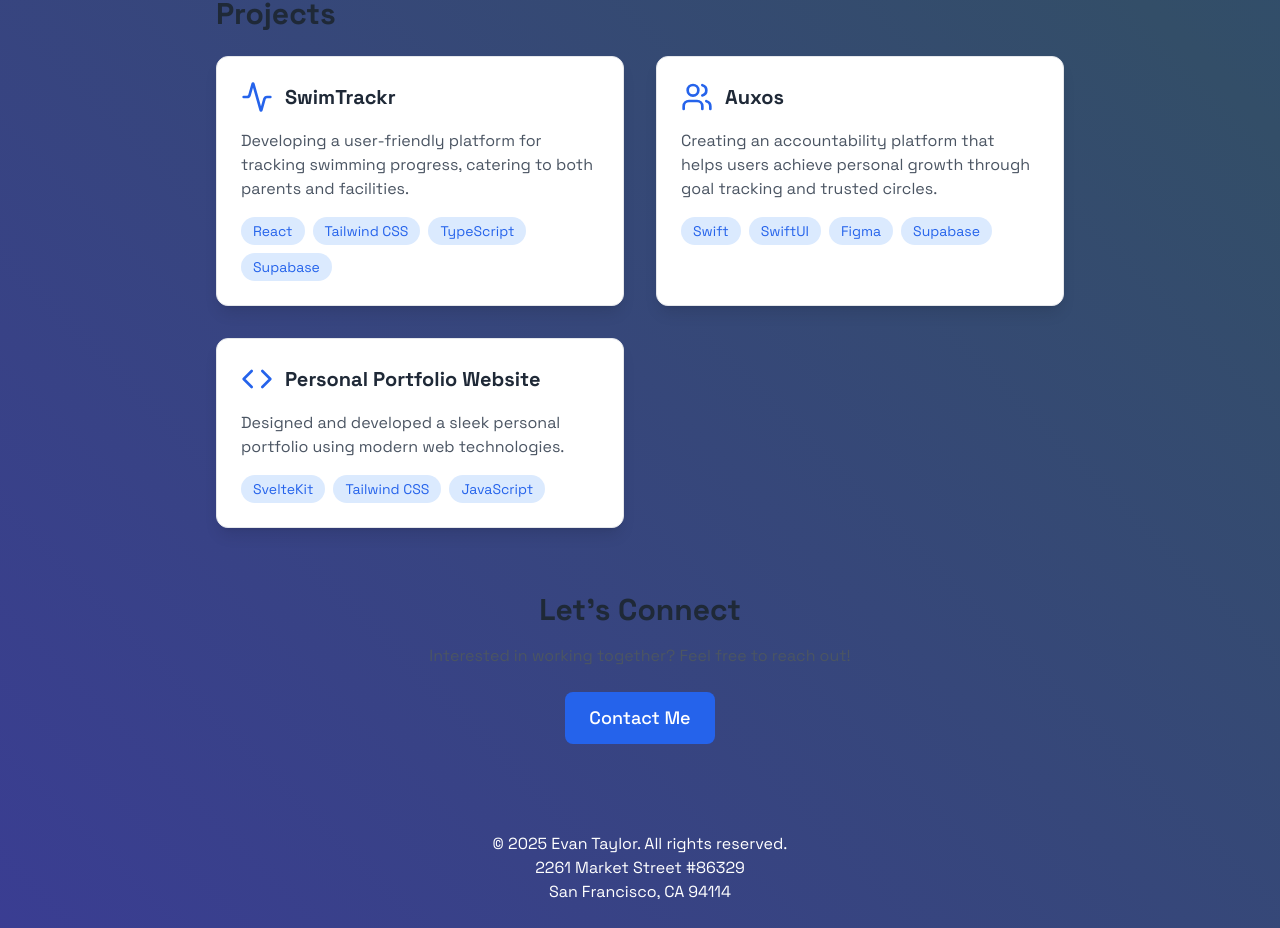
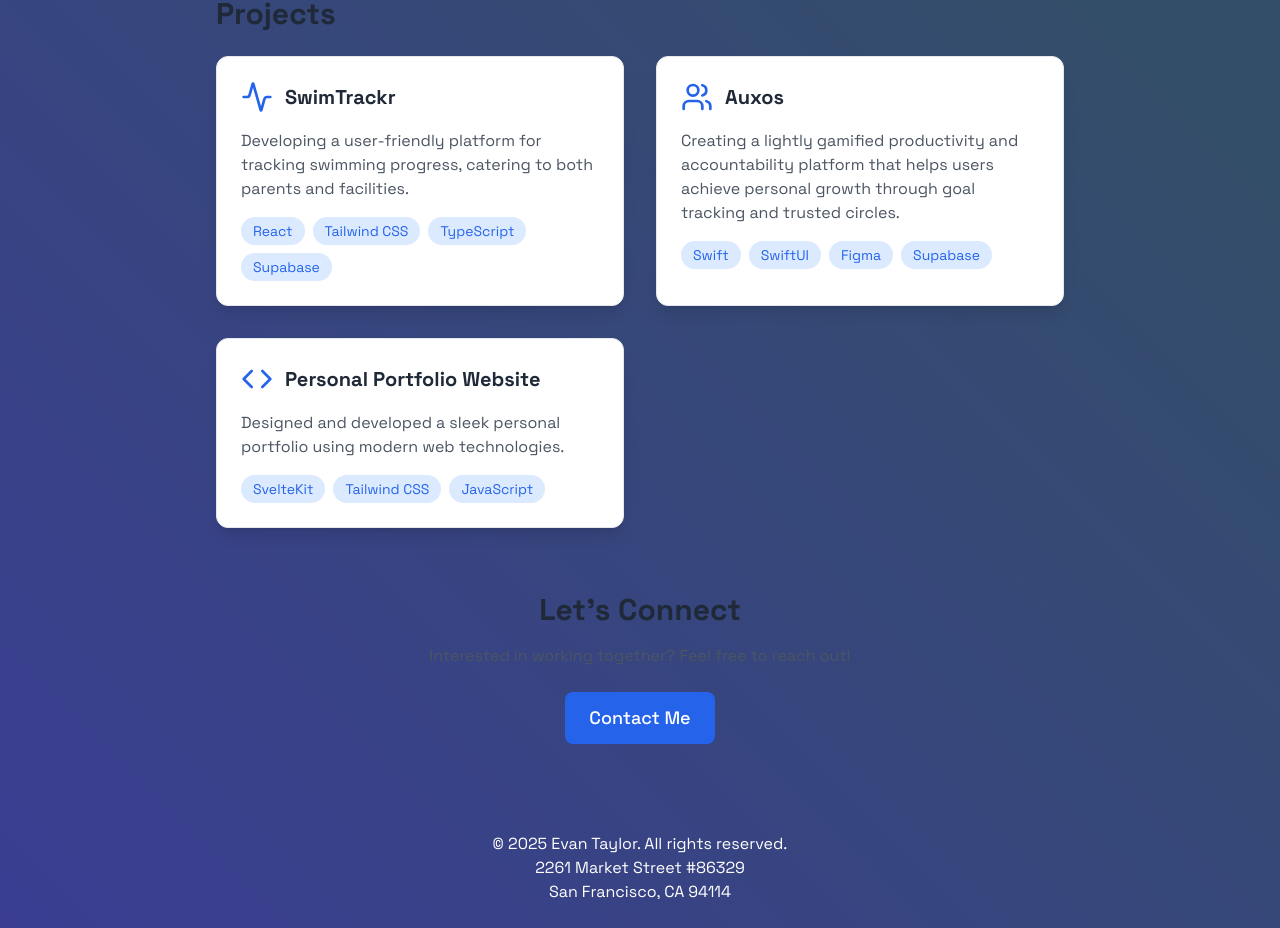
Before and after one commit to evan-taylor/Website, a SvelteKit app: page / in a window 1280 px wide. Shown: the part 918-1846 px from the top of the page. Built offline with nearby package versions, Linux system fonts and the light colour scheme.

Commit message:
Emphasize gamified aspect of Auxos

```diff
--- a/src/routes/+page.svelte
+++ b/src/routes/+page.svelte
@@ -15,7 +15,7 @@
     {
       id: "auxos",
       title: "Auxos",
-      description: "Creating an accountability platform that helps users achieve personal growth through goal tracking and trusted circles.",
+      description: "Creating a lightly gamified productivity and accountability platform that helps users achieve personal growth through goal tracking and trusted circles.",
       tech: ["Swift", "SwiftUI", "Figma", "Supabase"],
       icon: Users,
       link: "https://www.auxos.app/"
--- a/src/routes/projects/+page.svelte
+++ b/src/routes/projects/+page.svelte
@@ -19,7 +19,7 @@
       id: "auxos",
       title: "Auxos",
       description:
-        "Creating an accountability platform that helps users achieve personal growth through goal tracking and trusted circles.",
+        "Creating a lightly gamified productivity and accountability platform that helps users achieve personal growth through goal tracking and trusted circles.",
       tech: ["Swift", "SwiftUI", "Figma", "Supabase"],
       icon: Users,
       link: "https://www.auxos.app/"
```
